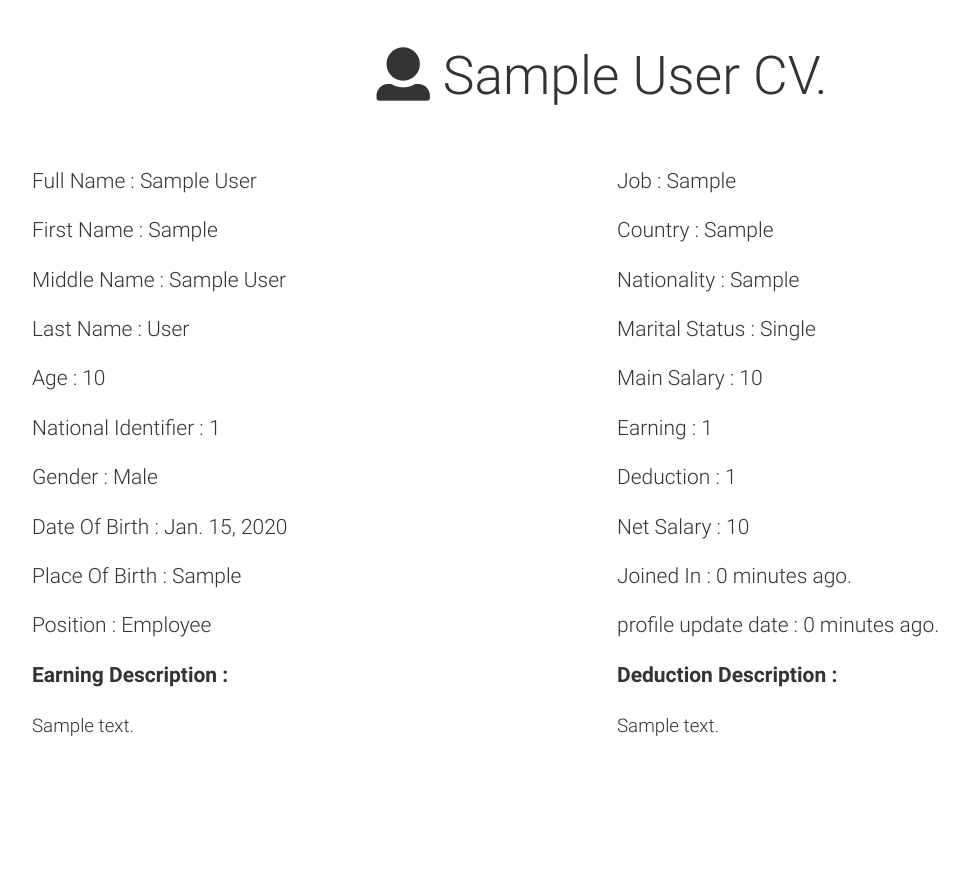
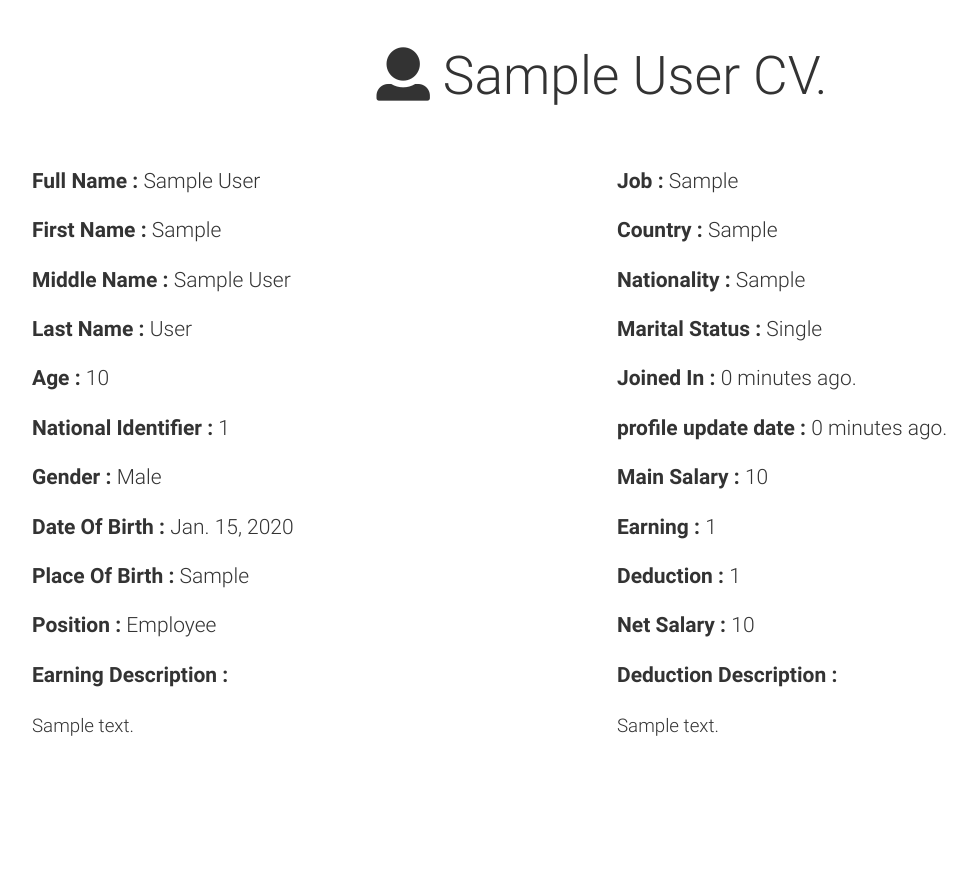
Before and after one commit to osama-mohamed/employee_system, a Django app: page /employees/1/ in a window 1280 px wide. Shown: the part 60-934 px from the top of the page, without its empty margins (53-1026 px from the left). Run offline with Django 3.2, Linux system fonts and the light colour scheme; tables that the repository leaves empty hold one stand-in row (values such as "Sample post"); some libraries are stand-ins or nearby versions.

Commit message:
resorting employee detail page

```diff
--- a/employees/templates/employees/all_employees_table.html
+++ b/employees/templates/employees/all_employees_table.html
@@ -29,7 +29,7 @@
         <tbody>
         {% for emp in object_list %}
           <tr>
-            <td>{{ emp.full_name }}</td>
+            <td><a href="{% url 'employees:detail' emp.id %}">{{ emp.full_name }}</a></td>
             <td>{{ emp.age }}</td>
             <td>{{ emp.gender }}</td>
             <td>{{ emp.place_of_birth }}</td>
--- a/employees/templates/employees/employee_detail.html
+++ b/employees/templates/employees/employee_detail.html
@@ -13,30 +13,30 @@
             <br>
             <div class="col-sm-6">
                 <br>
-                <p class="lead">Full Name : {{ object.full_name }}</p>
-                <p class="lead">First Name : {{ object.first_name }}</p>
-                <p class="lead">Middle Name : {{ object.middle_name }}</p>
-                <p class="lead">Last Name : {{ object.last_name }}</p>
-                <p class="lead">Age : {{ object.age }}</p>
-                <p class="lead">National Identifier : {{ object.national_identifier }}</p>
-                <p class="lead">Gender : {{ object.gender }}</p>
-                <p class="lead">Date Of Birth : {{ object.date_of_birth }}</p>
-                <p class="lead">Place Of Birth : {{ object.place_of_birth }}</p>
-                <p class="lead">Position : {{ object.position }}</p>
+                <p class="lead"><b>Full Name : </b>{{ object.full_name }}</p>
+                <p class="lead"><b>First Name : </b>{{ object.first_name }}</p>
+                <p class="lead"><b>Middle Name : </b>{{ object.middle_name }}</p>
+                <p class="lead"><b>Last Name : </b>{{ object.last_name }}</p>
+                <p class="lead"><b>Age : </b>{{ object.age }}</p>
+                <p class="lead"><b>National Identifier : </b>{{ object.national_identifier }}</p>
+                <p class="lead"><b>Gender : </b>{{ object.gender }}</p>
+                <p class="lead"><b>Date Of Birth : </b>{{ object.date_of_birth }}</p>
+                <p class="lead"><b>Place Of Birth : </b>{{ object.place_of_birth }}</p>
+                <p class="lead"><b>Position : </b>{{ object.position }}</p>
                 <p class="lead"><b>Earning Description  : </b>{{ object.earning_description | linebreaks }}</p>
             </div>
             <div class="col-sm-6">
                 <br>
-                <p class="lead">Job : {{ object.job }}</p>
-                <p class="lead">Country : {{ object.country }}</p>
-                <p class="lead">Nationality : {{ object.nationality }}</p>
-                <p class="lead">Marital Status : {{ object.marital_status }}</p>
-                <p class="lead">Main Salary : {{ object.salary }}</p>
-                <p class="lead">Earning : {{ object.earning }}</p>
-                <p class="lead">Deduction : {{ object.deduction }}</p>
-                <p class="lead">Net Salary : {{ object.salary |add:object.earning |sub:object.deduction }}</p>
-                <p class="lead">Joined In : {{ object.added | timesince}} ago.</p>
-                <p class="lead">profile update date : {{ object.updated | timesince}} ago.</p>
+                <p class="lead"><b>Job : </b>{{ object.job }}</p>
+                <p class="lead"><b>Country : </b>{{ object.country }}</p>
+                <p class="lead"><b>Nationality : </b>{{ object.nationality }}</p>
+                <p class="lead"><b>Marital Status : </b>{{ object.marital_status }}</p>
+                <p class="lead"><b>Joined In : </b>{{ object.added | timesince}} ago.</p>
+                <p class="lead"><b>profile update date : </b>{{ object.updated | timesince}} ago.</p>
+                <p class="lead"><b>Main Salary : </b>{{ object.salary }}</p>
+                <p class="lead"><b>Earning : </b>{{ object.earning }}</p>
+                <p class="lead"><b>Deduction : </b>{{ object.deduction }}</p>
+                <p class="lead"><b>Net Salary : </b>{{ object.salary |add:object.earning |sub:object.deduction }}</p>
                 <p class="lead"><b>Deduction Description : </b>{{ object.deduction_description | linebreaks }}</p>
             </div>
         </div>
```
